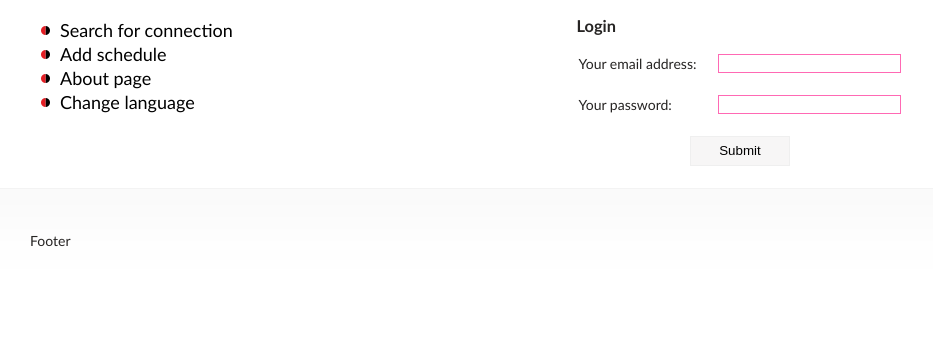
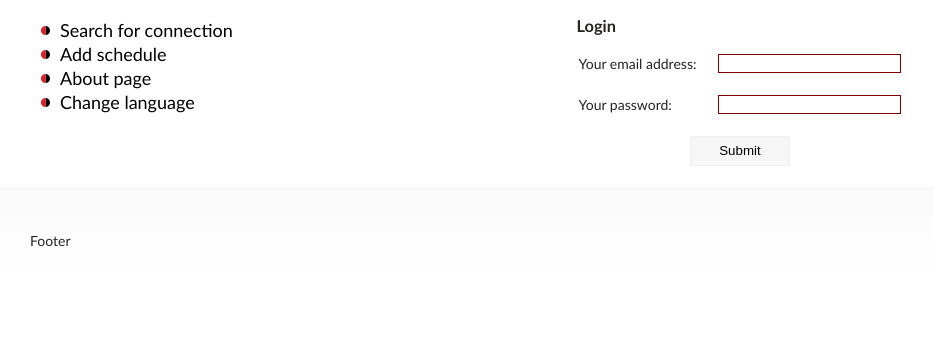
Before and after one commit to alanhawrot/jadebusem, a Django app: page /users/sign_in/ in a window 1280 px wide. Shown: the part 120-457 px from the top of the page, without its empty margins (0-933 px from the left). Run offline with Django 3.2, Linux system fonts and the light colour scheme.

Commit message:
Update basic.css
Fixed colour as Mateusz suggested

```diff
--- a/static/styles/basic.css
+++ b/static/styles/basic.css
@@ -179,7 +179,7 @@ li li {
 }
 
 input {
-    border: 1px solid hotpink;
+    border: 1px solid #800000;
 
 }
 
```
